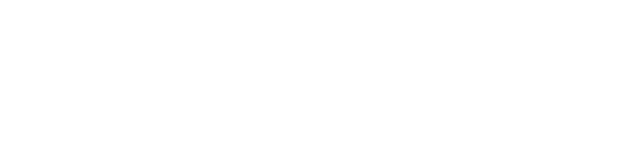
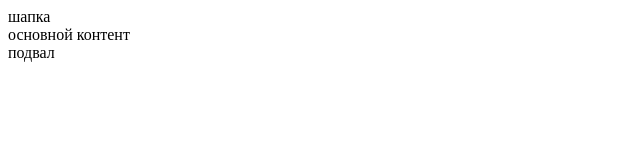
Before and after one commit to viktoria2020/layout-designer-project-lvl1, a website: page src/index.html in a window 1280 px wide. Shown: the whole page, without its empty margins (0-640 px from the left). Drawn offline with Linux system fonts and the light colour scheme.

Commit message:
logical parts

```diff
--- a/src/index.html
+++ b/src/index.html
@@ -10,5 +10,9 @@
 </head>
 <body>
 
+    <header>шапка</header>
+    <main>основной контент</main>
+    <footer>подвал</footer>
+
 </body>
 </html>
```
